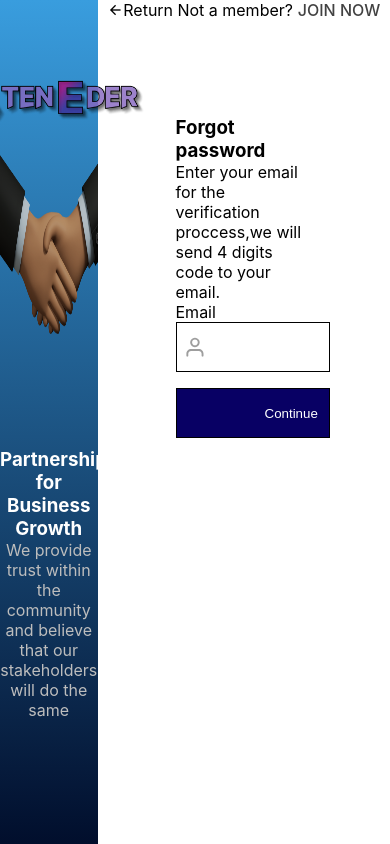
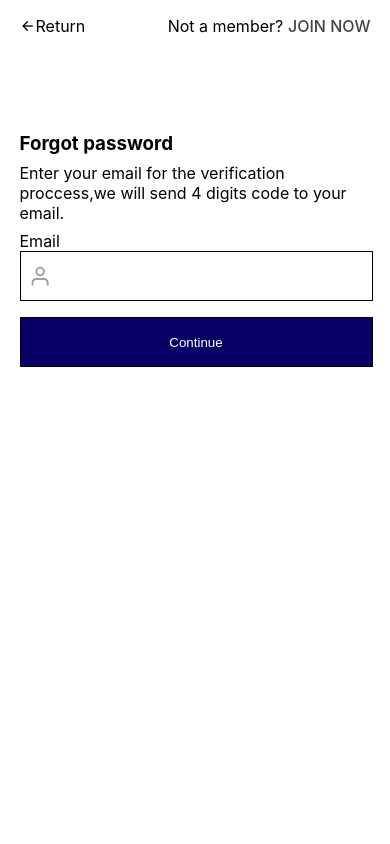
Before and after one commit to uhembenelson/teneder, a React (Create React App) app: page /bidder/forgot-password in a window 390 px wide. Built offline with nearby package versions, Linux system fonts and the light colour scheme.

Commit message:
fixed the login

```diff
--- a/src/Pages/Bidder/Login/Login.css
+++ b/src/Pages/Bidder/Login/Login.css
@@ -109,3 +109,33 @@ background-color: rgb(8, 0, 100);
     color: red;
     cursor: pointer;
 }
+
+@media screen and (max-width: 780px) {
+    .loginBox {
+        width: 90%;
+
+    }
+
+    .loginForm{
+        width: 100%;
+
+    }
+    .loginInputContainer{
+        padding: 0 0rem;
+    }
+    .loginSpan{
+        padding-right: .5rem;
+    }
+    .icon{
+        padding-left: .5rem;
+    }
+    .signUpBox{
+        margin-top: 1rem;
+    }
+    .loginBtn{
+        padding:0 ;
+    }
+    .loginForm h3, .loginForm p{
+        margin-bottom: .5rem;
+    }
+}
--- a/src/Pages/Bidder/SignUp/SignUp.css
+++ b/src/Pages/Bidder/SignUp/SignUp.css
@@ -94,9 +94,7 @@
 }
 
 @media screen and (max-width: 780px){
-    .signUpContainer{
 
-    }
     .companyBox{
         width: 100%;
         flex-direction: column;
--- a/src/components/OrganizationLoginLeft/OrganizationLoginLeft.css
+++ b/src/components/OrganizationLoginLeft/OrganizationLoginLeft.css
@@ -37,3 +37,8 @@
     color: #bdbdbd;
     text-align: center;
 }
+@media screen and (max-width: 780px) {
+    .OrganizationLoginLeftContainer{
+        display: none;
+    }
+}
```
